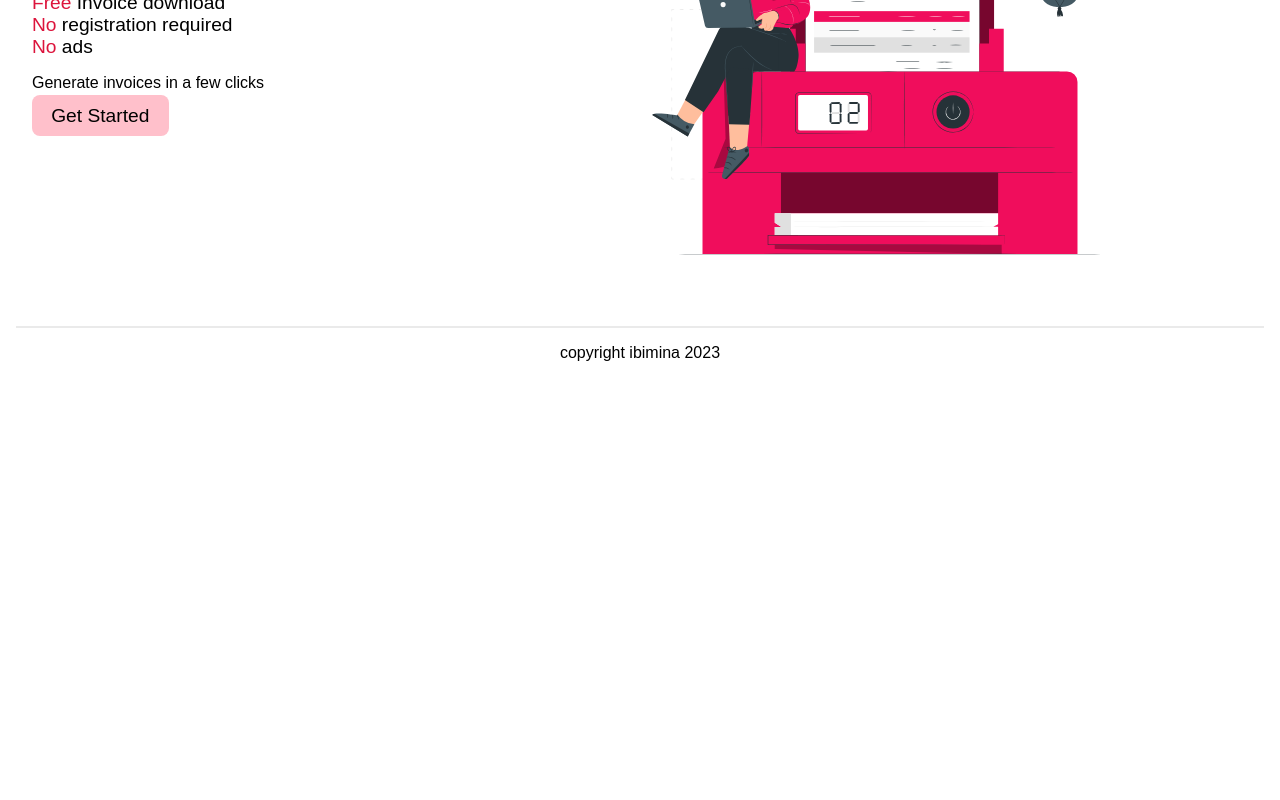
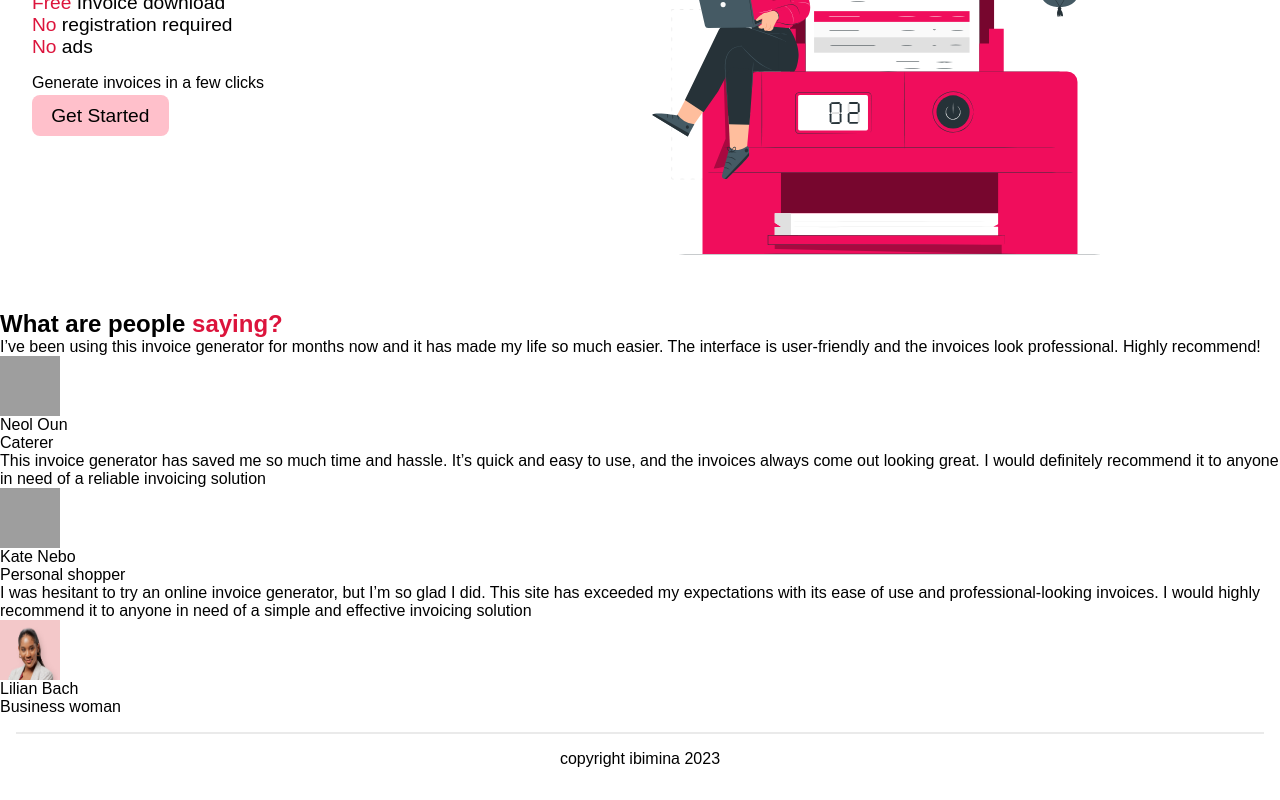
Before and after one commit to ibimina/Bill, a Next.js app: page / in a window 1280 px wide. Shown: the part 291-1091 px from the top of the page. Before the commit the page ends 800 px from the top, so only its background shows below. Built offline with nearby package versions, Linux system fonts and the light colour scheme; grey boxes are pictures that could not be loaded.

Commit message:
docs: add review section

```diff
--- a/src/pages/index.tsx
+++ b/src/pages/index.tsx
@@ -10,7 +10,8 @@ const Index = () => {
 
         <>
             <Nav />
-            <main className={styles.main}>
+            <main className={styles.container}>
+                <section className={styles.main}>
                     <div className={styles.hero}>
                         <h1 className={styles.title}>
                             Invoice Generator simple and easy to use
@@ -32,6 +33,41 @@ const Index = () => {
                         </Link>
                     </div>
                     <Image src="/assets/invoice.svg" alt="Invoice" width={500} height={500} />
+                </section>
+
+                <div className={styles.reviews_col}>
+                    <h2 className={styles.review_heading}>
+                       What are people <span className={styles.highlight}> saying?</span>
+                    </h2>
+                    <div className={styles.reviews_grid}>
+                        <div className={styles.review_card}>
+                            <p className={styles.review}>I’ve been using this invoice generator for months now and it has made my life so much easier. The interface is user-friendly and the invoices look professional. Highly recommend!</p>
+                            <div className="review_card_header_image">
+                                <Image src="/assets/face3.jpg" alt="portrait smiling african american young woman" width={60} height={60} />
+                            </div>
+                            <p className={styles.name}>Neol Oun</p>
+                            <p className={styles.position}>Caterer</p>
+                        </div>
+                        <div className={styles.review_card}>
+                            <p className={styles.review}>This invoice generator has saved me so much time and hassle. It’s quick and easy to use, and the invoices always come out looking great. I would definitely recommend it to anyone in need of a reliable invoicing solution</p>
+                            <div className="review_card_header_image">
+                                <Image src="/assets/face1.jpg" alt="close up pleasant curly dark hair female customer support manager smiling broadly ready help express interest happiness grinning white teeth delighted have positive conversation studio background" width={60} height={60} />
+                            </div>
+                            <p className={styles.name}>Kate Nebo</p>
+                            <p className={styles.position}>Personal shopper</p>
+                        </div>
+                        <div className={styles.review_card}>
+                            <p className={styles.review}> I was hesitant to try an online invoice generator, but I’m so glad I did. This site has exceeded my expectations with its ease of use and professional-looking invoices. I would highly recommend it to anyone in need of a simple and effective invoicing solution</p>
+                            <div className="review_card_header_image">
+                                <Image src="/assets/face2.jpg" alt="confident business woman portrait smiling face" width={60} height={60} />
+                            </div>
+                            <p className={styles.name}>Lilian Bach</p>
+                            <p className={styles.position}>Business woman</p>
+                        </div>
+                    </div>
+
+                </div>
+
             </main>
             <Footer />
         </>
```
Lines whose indentation alone changed are shown as unchanged.
